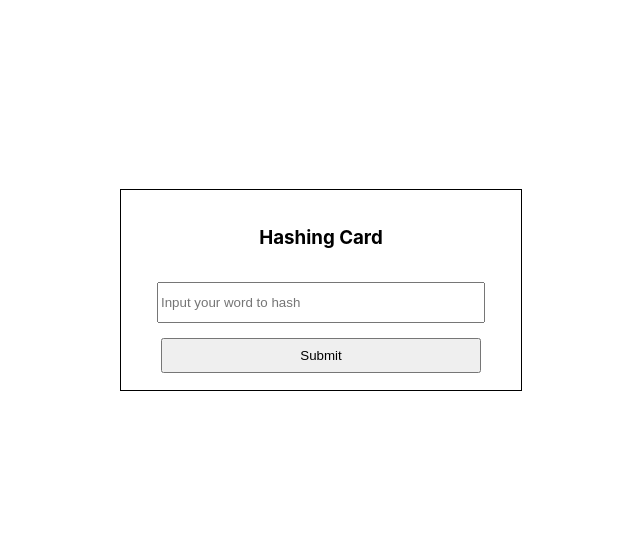
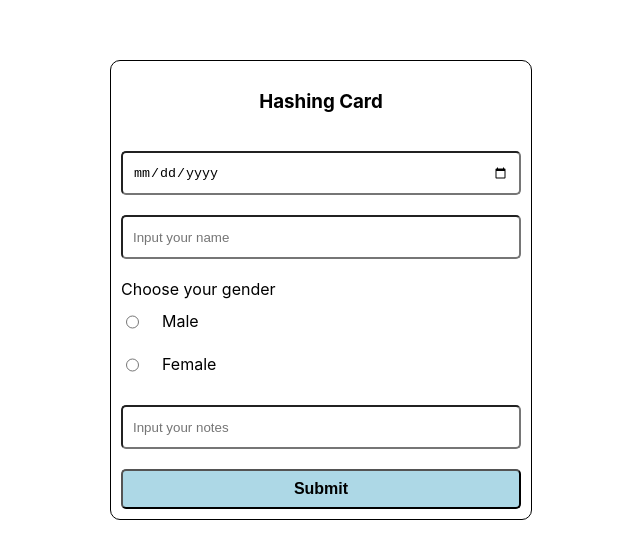
Before and after one commit to primaam/webapp-test, a React (Create React App) app in the folder frontend/: page / in a window 1280 px wide. Shown: the part 110-668 px from the top of the page, without its empty margins (319-959 px from the left). Built offline with nearby package versions, Linux system fonts and the light colour scheme.

Commit message:
fix hashing form

```diff
--- a/frontend/src/App.css
+++ b/frontend/src/App.css
@@ -13,3 +13,41 @@
   align-items: center;
   justify-content: center;
 }
+
+#form{
+  border: 1px solid black;
+  width: 400px;
+  height: auto;
+  display: flex;
+  flex-direction: column;
+  gap: 20px;
+  padding: 10px;
+  border-radius: 10px;
+  text-align: center;
+}
+
+#form-radio{
+  display: flex;
+  align-items: center;
+  gap: 20px;
+}
+
+#form input{
+  height: 40px;
+  padding: 0 10px;
+  border-radius: 5px;
+}
+
+#form button{
+  height: 40px;
+  padding: 0 10px;
+  border-radius: 5px;
+  background-color: lightblue;
+  font-size: medium;
+  font-weight: 700;
+}
+
+#form button:hover{
+  background-color: gray;
+  color: white;
+}
--- a/frontend/src/features/Hashing/Hashing.css
+++ b/frontend/src/features/Hashing/Hashing.css
@@ -18,3 +18,8 @@
     width: 80%;
     height: 35px;
 }
+
+.hashing-section{
+    text-align: left;
+    font-size: medium;
+}
--- a/frontend/src/features/Hashing/Hashing.jsx
+++ b/frontend/src/features/Hashing/Hashing.jsx
@@ -2,24 +2,77 @@ import React, { useState } from "react";
 import { sha256 } from "js-sha256";
 import "./Hashing.css";
 
+const initialFormData = {
+    date: "",
+    name: "",
+    sex: "Male",
+    notes: "",
+};
+
 const Hashing = () => {
-    const [inputText, setInputText] = useState("");
+    const [formData, setFormData] = useState(initialFormData);
 
-    const handleHash = () => {
-        console.log(sha256(inputText));
+    const handleChangeValue = (e) => {
+        const { name, value } = e.target;
+
+        setFormData({ ...formData, [name]: value });
     };
+
+    const handleHash = (e) => {
+        e.preventDefault();
+        if (!formData.name || !formData.date || !formData.notes || !formData.sex) {
+            return console.log("wrong input");
+        }
+        try {
+            const str = JSON.stringify(formData);
+            console.log(sha256(str));
+        } catch (error) {
+            console.log(error);
+        } finally {
+            setFormData(initialFormData);
+        }
+    };
+
     return (
         <div id="sub-container">
-            <div id="hash-card">
+            <form id="form" onSubmit={handleHash}>
                 <h3>Hashing Card</h3>
+                <input name="date" type="date" value={formData.date} onChange={handleChangeValue} />
                 <input
-                    name="text"
-                    placeholder="Input your word to hash"
-                    value={inputText}
-                    onChange={(e) => setInputText(e.target.value)}
+                    name="name"
+                    placeholder="Input your name"
+                    value={formData.name}
+                    onChange={handleChangeValue}
                 />
-                <button onClick={handleHash}>Submit</button>
-            </div>
+                <div className="hashing-section">
+                    <label>Choose your gender</label>
+                    <div id="form-radio">
+                        <input
+                            type="radio"
+                            name="sex"
+                            value={"Male"}
+                            onChange={handleChangeValue}
+                        />
+                        <label>Male</label>
+                    </div>
+                    <div id="form-radio">
+                        <input
+                            type="radio"
+                            name="sex"
+                            value={"Female"}
+                            onChange={handleChangeValue}
+                        />
+                        <label>Female</label>
+                    </div>
+                </div>
+                <input
+                    name="notes"
+                    placeholder="Input your notes"
+                    value={formData.notes}
+                    onChange={handleChangeValue}
+                />
+                <button type="submit">Submit</button>
+            </form>
         </div>
     );
 };
--- a/frontend/src/features/Login/Login.css
+++ b/frontend/src/features/Login/Login.css
@@ -1,34 +1,4 @@
-#form{
-    border: 1px solid black;
-    width: 400px;
-    height: 300px;
-    display: flex;
-    flex-direction: column;
-    gap: 20px;
-    padding: 10px;
-    border-radius: 10px;
-    text-align: center;
-}
 
-#form input{
-    height: 40px;
-    padding: 0 10px;
-    border-radius: 5px;
-}
-
-#form button{
-    height: 40px;
-    padding: 0 10px;
-    border-radius: 5px;
-    background-color: lightblue;
-    font-size: medium;
-    font-weight: 700;
-}
-
-#form button:hover{
-    background-color: gray;
-    color: white;
-}
 
 #welcome-card{
     border: 1px solid black;
```
